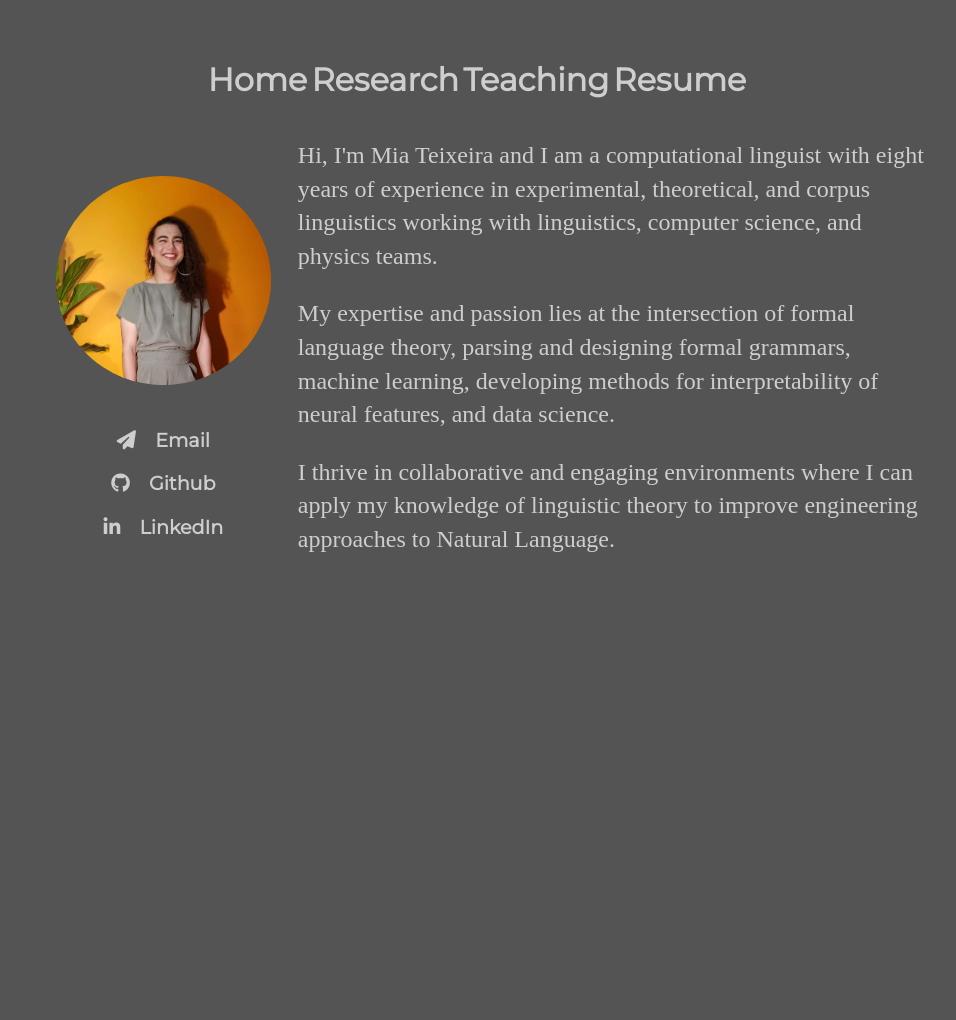
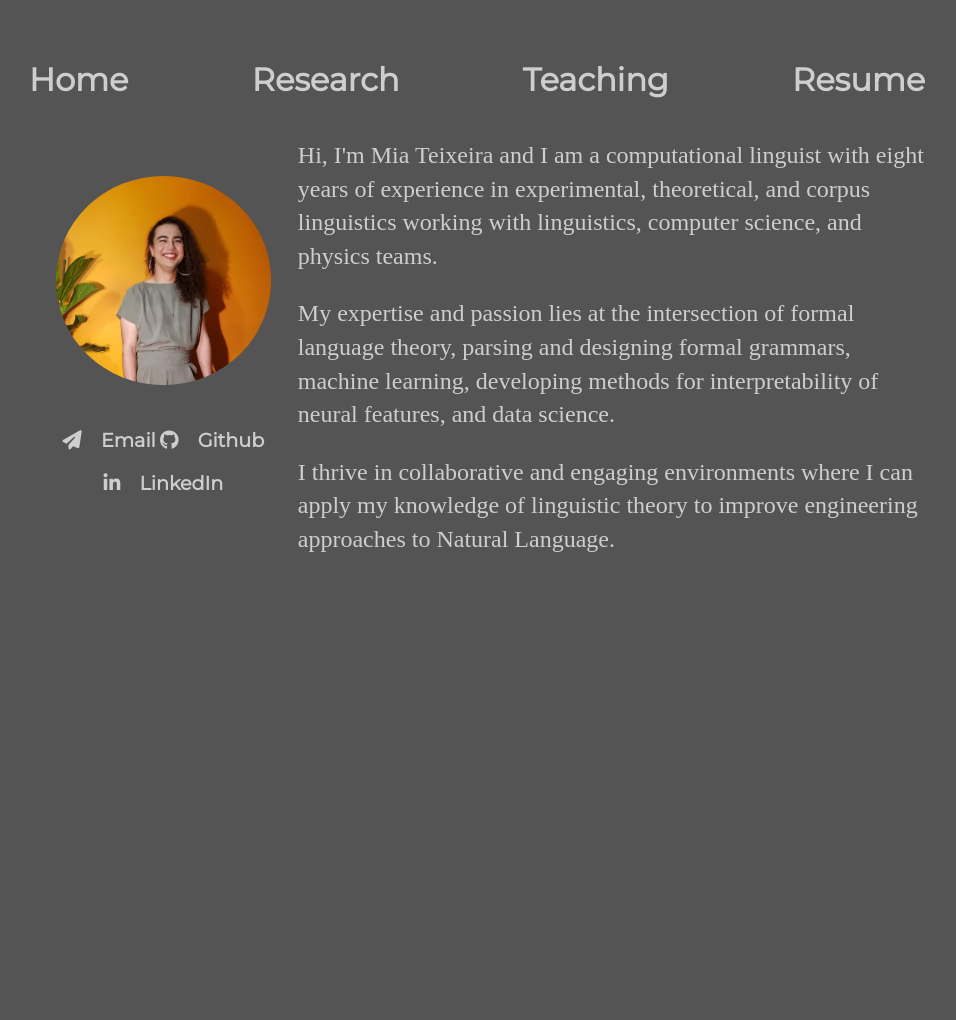
Before and after one commit to miateixeira/miateixeira.github.io, a Jekyll site: the page built from index.html, in a window 1280 px wide. Shown: the whole page, without its empty margins (163-1119 px from the left). Built offline with Jekyll 4.4.1, drawn with Linux system fonts in a browser that asks for light colours; nearby versions of some CDN libraries.

Commit message:
evenly space nav elements with flex

```diff
--- a/css/main.css
+++ b/css/main.css
@@ -18,7 +18,12 @@ nav ul, div.sidebar ul {
   text-align: center;
 }
 
-div.sidebar ul, nav ul li {
+nav ul {
+  display: flex;
+  justify-content: space-between;
+}
+
+div.sidebar ul li, nav ul li {
   display: inline-block;
 }
 
```
